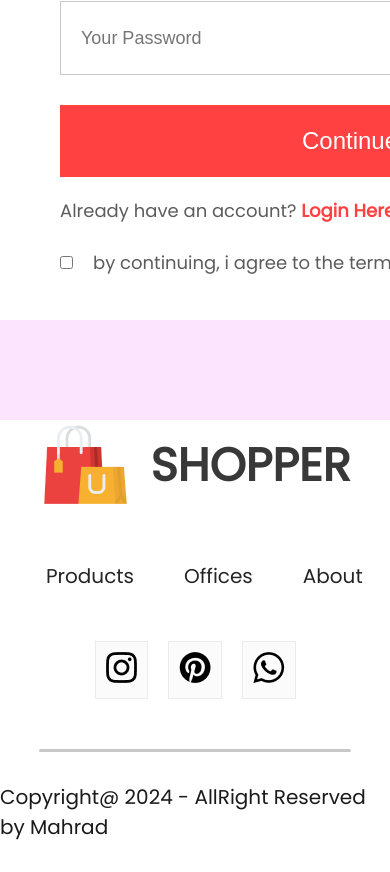
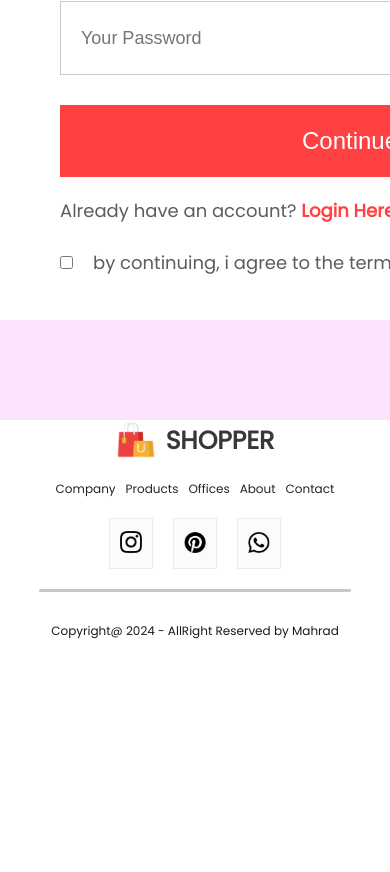
Before and after one commit to Mahradtangestani/ecommerce, a React (Create React App) app: page /login in a window 390 px wide. Shown: the part 516-1388 px from the top of the page. After the commit the page ends 1186 px from the top, so only its background shows below. Built offline with nearby package versions, Linux system fonts and the light colour scheme.

Commit message:
The Footer has become responsive

```diff
--- a/src/components/footer/Footer.css
+++ b/src/components/footer/Footer.css
@@ -52,3 +52,28 @@
     height: 3px;
     background: #c7c7c7;
 }
+@media(max-width:800px){
+    .footer{
+        gap: 20px;
+    }
+    .footer-logo{
+        gap: 10px;
+        align-items: end;
+    }
+    .footer-logo img{
+        width: 40px;
+    }
+    .footer-logo p{
+        font-size: 25px;
+    }
+    .footer-links{
+        font-size: 12px;
+        gap: 10px;
+    }
+    .footer-social-icon img{
+        width: 22px;
+    }
+    .footer-copyright{
+        font-size: 12px;
+    }
+}
--- a/src/components/hero/Hero.css
+++ b/src/components/hero/Hero.css
@@ -51,7 +51,7 @@
     justify-content: center;
 }
 .hero-right img{
-    width: 500px;
+    width: 450px;
 }
 @media(max-width:1280px){
     .hero-left{
@@ -74,7 +74,7 @@
         font-size: 18px;
     }
     .hero-right img{
-        width: 500px;
+        width: 400px;
     }
 }
 @media(max-width:1024px){
--- a/src/components/navbar/Navbar.css
+++ b/src/components/navbar/Navbar.css
@@ -78,7 +78,7 @@
 }
 @media (max-width: 1280px){
     .navbar{
-        padding: 12px 50px;
+        padding: 12px 0px;
     }
     .nav-logo img{
         width: 40px;
@@ -106,7 +106,7 @@
 
 @media (max-width:1024px){
     .navbar{
-        padding: 12px 30px;
+        padding: 12px 0px;
     }
     .nav-menu{
         gap: 25px;
--- a/src/components/offers/Offers.css
+++ b/src/components/offers/Offers.css
@@ -6,7 +6,7 @@
     padding: 0px 140px;
     margin-bottom: 150px;
     background: linear-gradient(180deg , #fde1ff , #e1ffea22 60%);
-    margin-top: 150px;
+    margin-top: 190px;
 }
 .offers-left{
     flex: 1;
@@ -111,7 +111,7 @@
 }
 @media(max-width:500px){
     .offers{
-        height: 25vh;
+        /* height: 25vh; */
         margin-bottom: 50px;
     }
     .offers-left h2{
--- a/src/components/popular/Popular.css
+++ b/src/components/popular/Popular.css
@@ -40,7 +40,7 @@
 }
 @media (max-width: 1024px) {
   .popular {
-    height: 60vh;
+    height: 50vh;
   }
   .popular h1 {
     font-size: 30px;
@@ -56,13 +56,13 @@
 }
 @media (max-width: 800px) {
   .popular {
-    height: 50vh;
+    height: 40vh;
     gap: 6px;
   }
   .popular h1 {
     font-size: 20px;
   }
-  .popular hr {
+  .popular hr{
     width: 100px;
   }
   .popular-item {
@@ -71,7 +71,7 @@
 }
 @media(max-width:500px){
     .popular{
-        height: 90vh;
+        height: 100vh;
     }
     .popular-item{
         display: grid;
```
